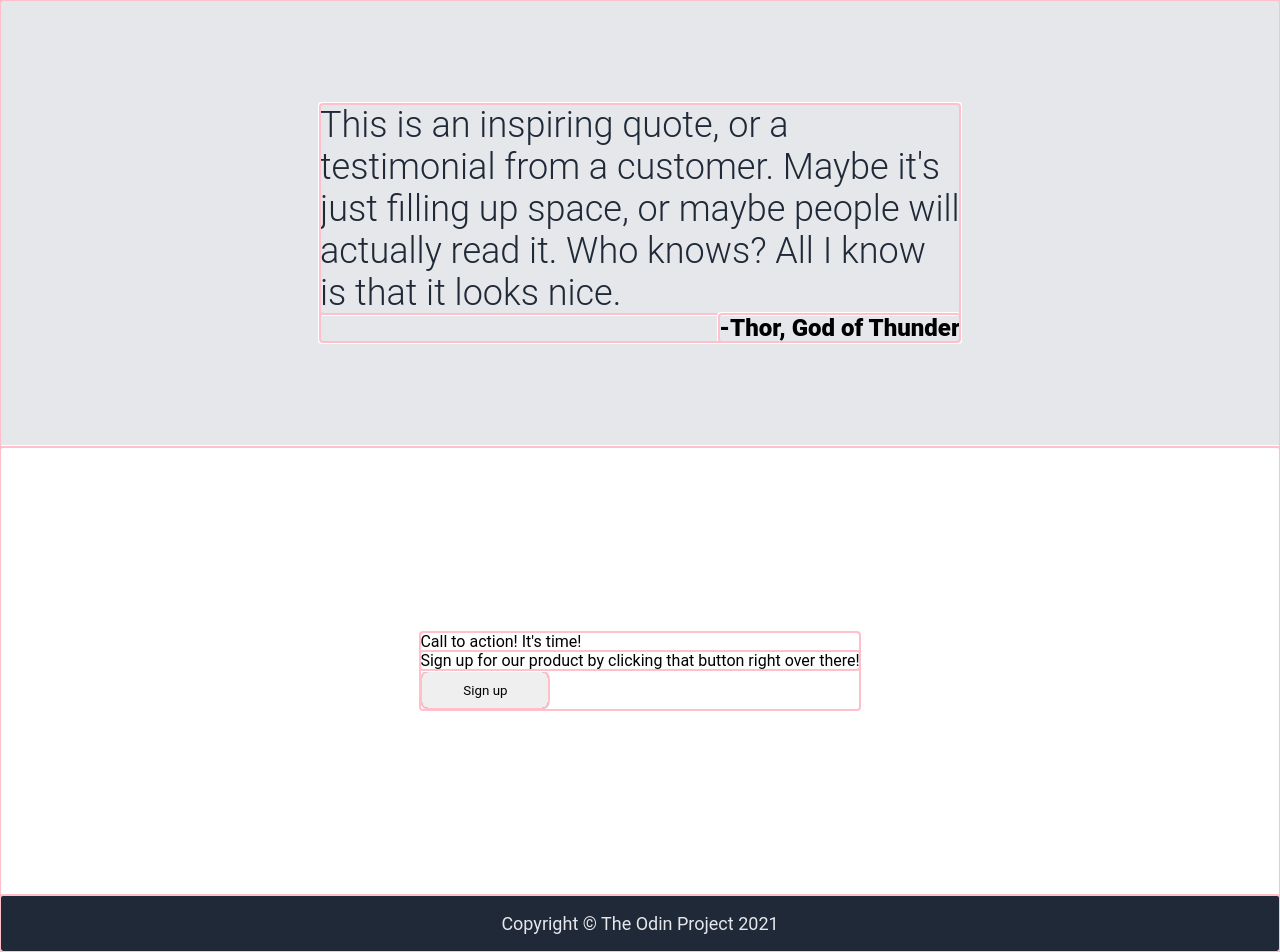
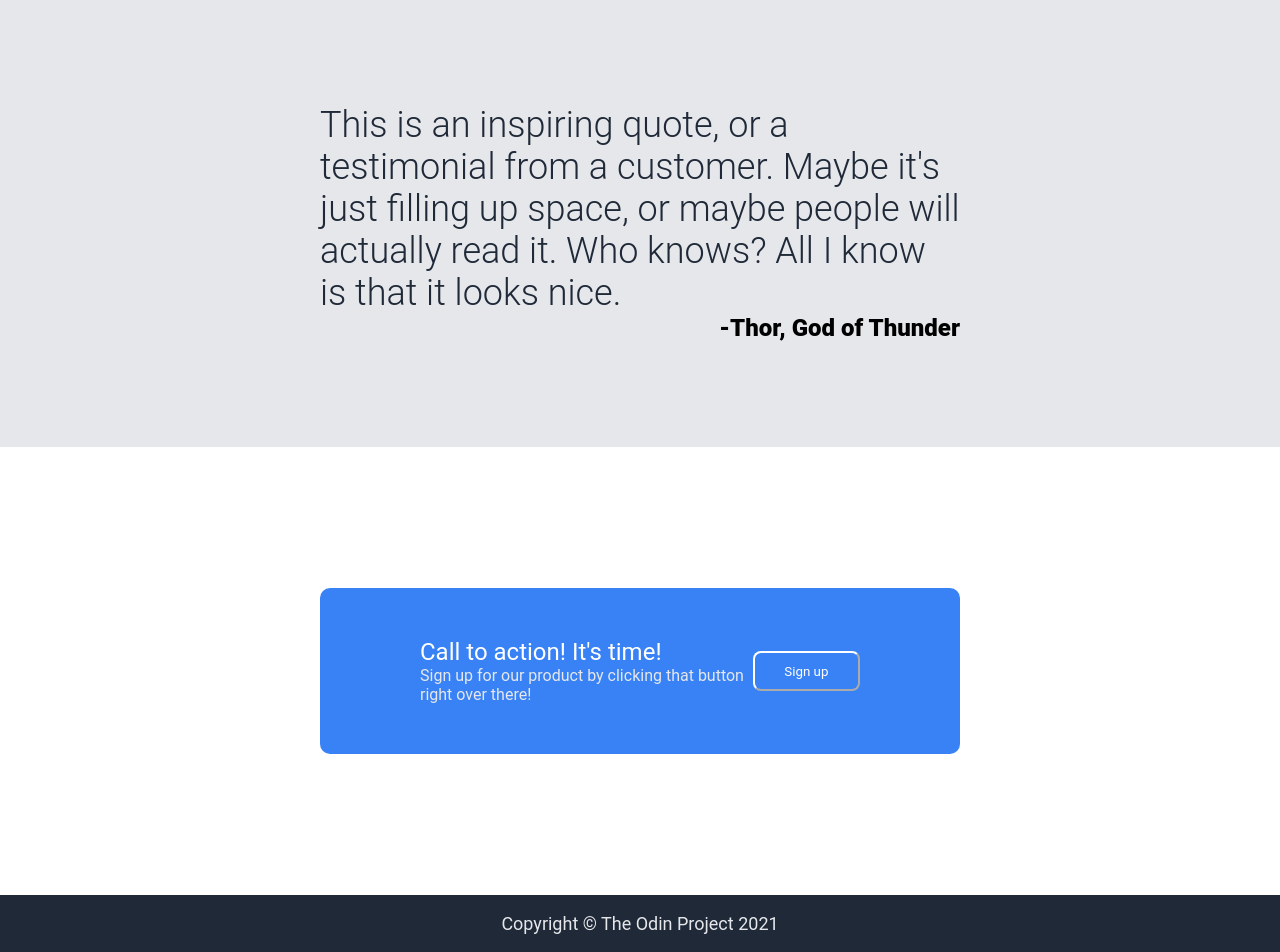
Before and after one commit to hardeek-sharma/Landing-Page_TOP, a plain HTML site: page index.html in a window 1280 px wide. Shown: the part 960-1912 px from the top of the page. Drawn offline with Linux system fonts and the light colour scheme.

Commit message:
add section four css

```diff
--- a/index.css
+++ b/index.css
@@ -2,7 +2,6 @@
   box-sizing: border-box;
   margin: 0;
   font-family: "Roboto", sans-serif;
-  outline: auto pink;
 }
 
 body {
@@ -168,3 +167,28 @@ button {
 }
 
 /* Section Four */
+
+.blue-box {
+  background-color: #3882F6;
+  flex: 1;
+  padding: 50px 100px;
+  display: flex;
+  align-items: center;
+  justify-content: space-around;
+  border-radius: 10px;
+}
+
+.blue-title {
+  color: white;
+  font-size: 24px;
+}
+
+.blue-text {
+  color: #E5E7EB;
+}
+
+.second-button {
+  background-color: #3882F6;
+  color: white;
+  border-color: white;
+}
```
